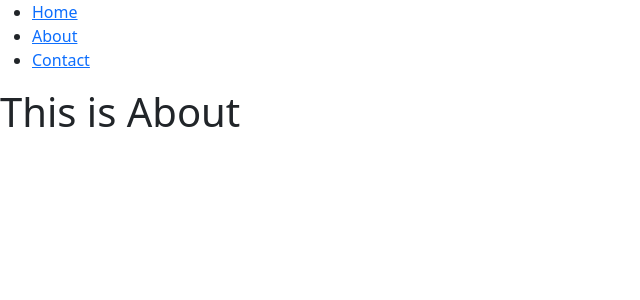
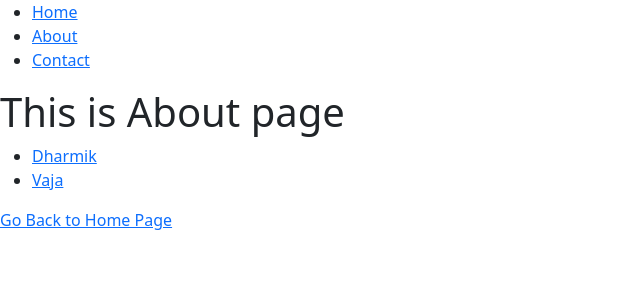
Before and after one commit to DharmikVaja/myreactapp, a React (Create React App) app: page /about in a window 1280 px wide. Shown: the top 300 px of the page, without its empty margins (0-640 px from the left). Built offline with nearby package versions, Linux system fonts and the light colour scheme.

Commit message:
Add different user to Route

```diff
--- a/src/App.js
+++ b/src/App.js
@@ -35,8 +35,7 @@ function App() {
           <Route path="/home" element={<Home />} />
           <Route path="/about" element={<About />} />
           <Route path="/contact" element={<Contact />} />
-          <Route path="/user/" element={<User />} />
-          <Route path="/contact" element={<Contact />} />
+          <Route path="/user/:name" element={<User />} />
           <Route path="/*" element={<Error404 />} />
         </Routes>
       </BrowserRouter>
--- a/src/component/RouterComp/About.js
+++ b/src/component/RouterComp/About.js
@@ -1,7 +1,24 @@
 import React from "react";
+import { Link } from "react-router-dom";
+import User from "./User";
 
 const About = () => {
-  return <h1>This is About</h1>;
+  return (
+    <>
+      <h1>This is About page</h1>
+      {/* <User /> */}
+      <ul>
+        <li>
+          <Link to="../user/dharmik">Dharmik</Link>
+        </li>
+        <li>
+          <Link to="../user/vaja">Vaja</Link>
+        </li>
+      </ul>
+
+      <Link to="/"> Go Back to Home Page </Link>
+    </>
+  );
 };
 
 export default About;
--- a/src/component/RouterComp/Contact.js
+++ b/src/component/RouterComp/Contact.js
@@ -1,7 +1,13 @@
 import React from "react";
+import { Link } from "react-router-dom";
 
 const Contact = () => {
-  return <h1>Contact Us</h1>;
+  return (
+    <>
+      <h1>Contact Us</h1>
+      <Link to="/"> Go Back to Home Page </Link>
+    </>
+  );
 };
 
 export default Contact;
--- a/src/component/RouterComp/User.js
+++ b/src/component/RouterComp/User.js
@@ -1,12 +1,15 @@
-import React from "react";
-import { useParams } from "react-router-dom";
+// import React from "react";
+import { Link, useParams } from "react-router-dom";
+// import About from "./About";
 
 const User = () => {
   const params = useParams();
   const { name } = params;
+  console.warn(name);
   return (
     <>
-      <h1> This is {name} Page </h1>
+      <h1> This is {name}'s Page </h1>
+      <Link to="/">Go Back to Home</Link>
     </>
   );
 };
```
Also changed, not shown: src/component/RouterComp/NavBarLink.js (+5 -2 lines).
